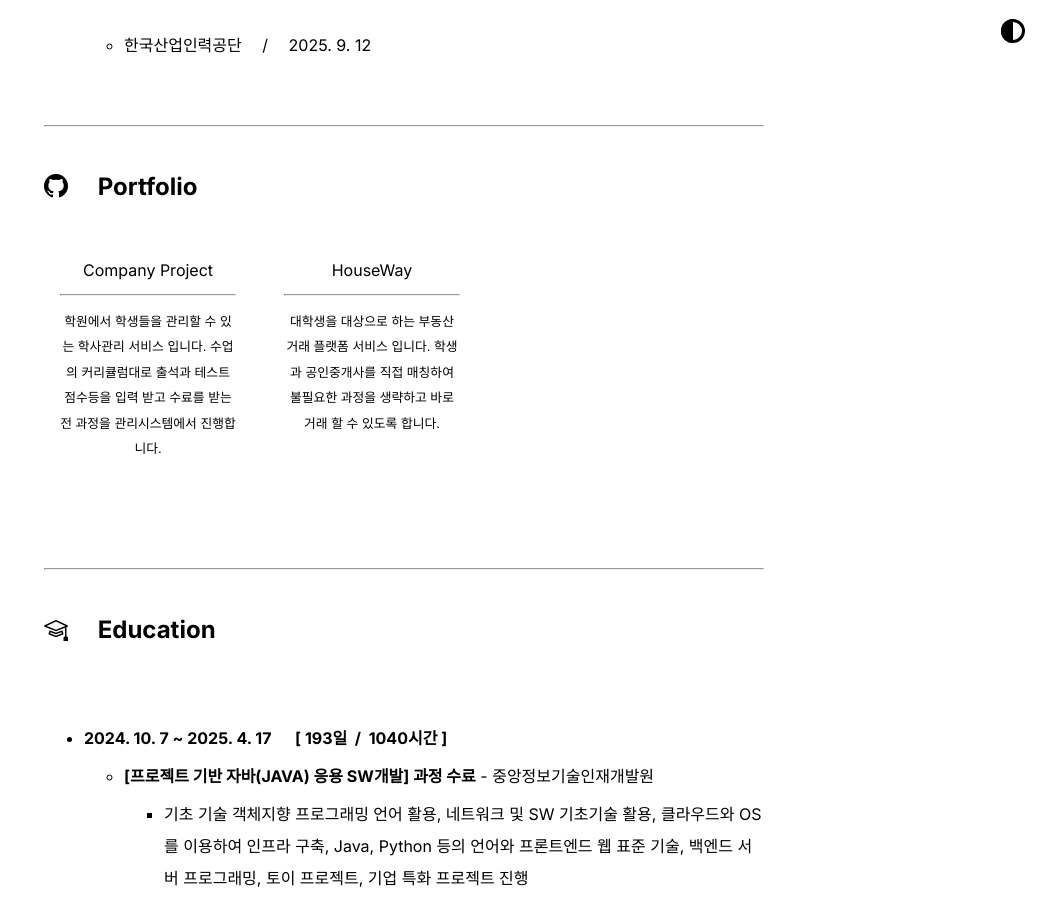
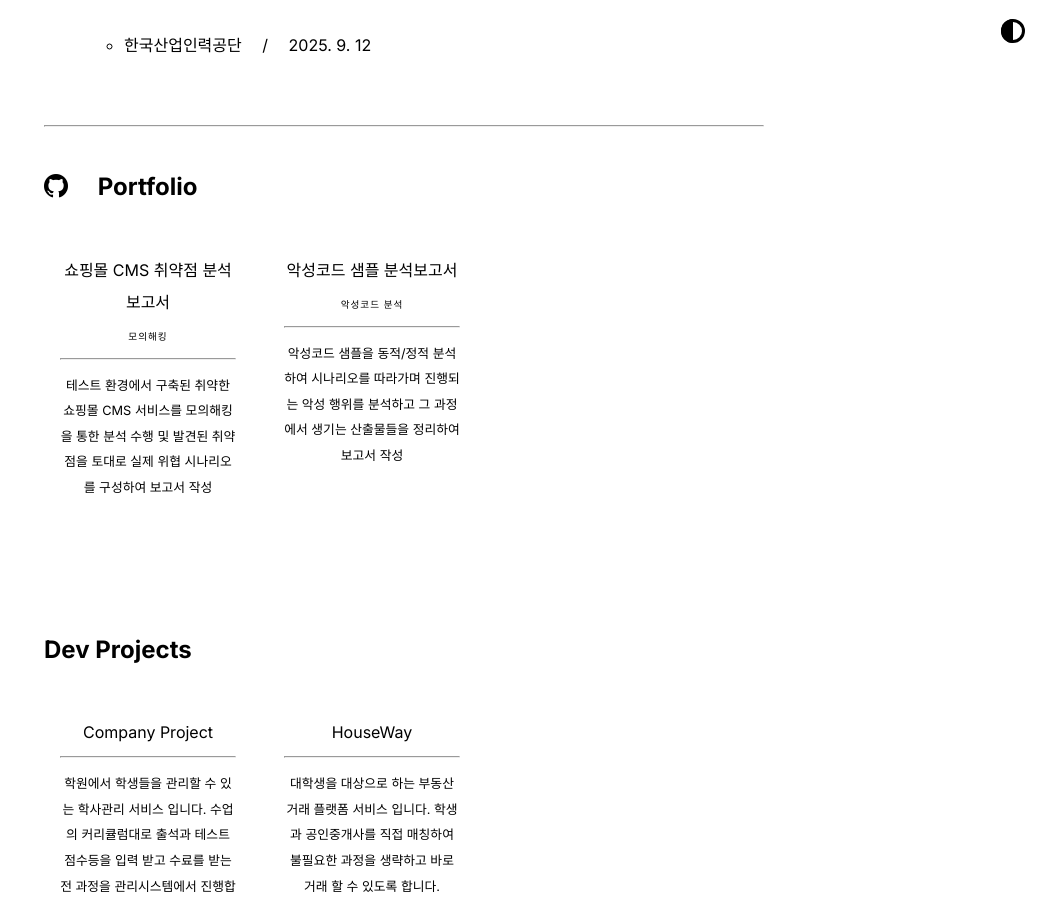
Before and after one commit to BangJeongBin/BangJeongBin.github.io, a Jekyll site: the page built from index.md, in a window 1280 px wide and 900 px high, scrolled down 1606 px. Shown: the whole window, without its empty margins (236-1280 px from the left). Built offline with Jekyll 4.4.1, drawn with Linux system fonts in a browser that asks for light colours; some of the changed text lies outside the part shown.

Commit message:
Refresh portfolio projects and sections
Add security analysis reports to the portfolio, move prior projects into a Dev Projects section, and update the career duration.

```diff
--- a/_config.yml
+++ b/_config.yml
@@ -38,9 +38,9 @@ theme_config:
   # "홈" 페이지의 옵션
   home:
     title_projects: Portfolio # 포트폴리오 섹션 제목
+    title_old_projects: Dev Projects # 이전 프로젝트 섹션 제목
     title_misc_list: Details # 기타 정보 섹션 제목
     title_blog: Blog # 블로그 섹션 제목
-    title_old_projects: Old Projects # 이전 프로젝트 섹션 제목
 
 soopr:
   publish_token: "" # https://www.soopr.co 가입 후 공유 및 반응 기능을 개인화하기 위한 토큰 입력
--- a/_data/home.yml
+++ b/_data/home.yml
@@ -11,14 +11,17 @@ navbar_entries:
   # - title: Posts
   #   url: blog
 
+# Protfolio 섹션
 project_entries:
-  - title: Company Project
-    url: company-project
-    desc: 학원에서 학생들을 관리할 수 있는 학사관리 서비스 입니다. 수업의 커리큘럼대로 출석과 테스트 점수등을 입력 받고 수료를 받는 전 과정을 관리시스템에서 진행합니다.
+  - title: 쇼핑몰 CMS 취약점 분석보고서
+    url: https://docs.google.com/document/d/1SgHTeXvVJVViugyiAeoVCRZHdV5gNqa1DVtbioduJl0/edit?usp=sharing
+    desc: 테스트 환경에서 구축된 취약한 쇼핑몰 CMS 서비스를 모의해킹을 통한 분석 수행 및 발견된 취약점을 토대로 실제 위협 시나리오를 구성하여 보고서 작성
+    highlight: 모의해킹
 
-  - title: HouseWay
-    url: houseway
-    desc: 대학생을 대상으로 하는 부동산 거래 플랫폼 서비스 입니다. 학생과 공인중개사를 직접 매칭하여 불필요한 과정을 생략하고 바로 거래 할 수 있도록 합니다.
+  - title: 악성코드 샘플 분석보고서
+    url: https://docs.google.com/document/d/1RhfM_9fs7RR6bghvPRBISnJpgxDUVyjdjBQvp0NgF7o/edit?usp=sharing
+    desc: 악성코드 샘플을 동적/정적 분석하여 시나리오를 따라가며 진행되는 악성 행위를 분석하고 그 과정에서 생기는 산출물들을 정리하여 보고서 작성
+    highlight: 악성코드 분석
 
   # - title: Project 3
   #   url: overview-post
@@ -38,23 +41,32 @@ project_entries:
   #   url: overview-post
   #   desc: It also has a scalable vertical list (in case you need it)
 
+# Dev Projects 섹션
 old_project_entries:
-  - title: Soopr
-    url: https://www.soopr.co
-    desc: Delight your readers - add beautiful share and like buttons easily to your websites
-    highlight: NEW
+  - title: Company Project
+    url: company-project
+    desc: 학원에서 학생들을 관리할 수 있는 학사관리 서비스 입니다. 수업의 커리큘럼대로 출석과 테스트 점수등을 입력 받고 수료를 받는 전 과정을 관리시스템에서 진행합니다.
 
-  - title: Cookie
-    url: https://github.com/abhinavs/cookie
-    desc: An open source landing website with supporting pages and integrated blog
+  - title: HouseWay
+    url: houseway
+    desc: 대학생을 대상으로 하는 부동산 거래 플랫폼 서비스 입니다. 학생과 공인중개사를 직접 매칭하여 불필요한 과정을 생략하고 바로 거래 할 수 있도록 합니다.
 
-  - title: Moonwalk
-    url: https://github.com/abhinavs/moonwalk
-    desc: A fast and minimalist Jekyll blog theme with clean dark mode
+  # - title: Soopr
+  #   url: https://www.soopr.co
+  #   desc: Delight your readers - add beautiful share and like buttons easily to your websites
+  #   highlight: NEW
 
-  - title: Humangous
-    url: https://www.humangous.co
-    desc: The better people know you, the better they collaborate
+  # - title: Cookie
+  #   url: https://github.com/abhinavs/cookie
+  #   desc: An open source landing website with supporting pages and integrated blog
+
+  # - title: Moonwalk
+  #   url: https://github.com/abhinavs/moonwalk
+  #   desc: A fast and minimalist Jekyll blog theme with clean dark mode
+
+  # - title: Humangous
+  #   url: https://www.humangous.co
+  #   desc: The better people know you, the better they collaborate
 
 footer_entries:
   - title: Home
--- a/_includes/card_list.html
+++ b/_includes/card_list.html
@@ -5,7 +5,7 @@
       <a href="{{ item.url }}">
         <span class="header">
           {{ item.title }}
-
+          <br>
           {% if item.highlight %}
             <mark>{{ item.highlight }}</mark>
           {% endif %}
--- a/_includes/career_list.html
+++ b/_includes/career_list.html
@@ -1,6 +1,6 @@
 <ul>
     <li>
-        <h3>[보안관제 및 운영] &ensp;&ensp; 2025 .12 ~ 재직중 (10개월)</h3>
+        <h3>[보안관제 및 운영] &ensp;&ensp; 2025 .12 ~ 재직중 (11개월)</h3>
         <h4>(주)이글루코퍼레이션  - 인프라사업팀 / 사원</h4>
         <ul>
             <li>
--- a/_layouts/home.html
+++ b/_layouts/home.html
@@ -42,6 +42,12 @@ layout: default
   {% include card_list.html collection=site.data.home.project_entries %}
 {% endif %}<br>
 
+<!-- Dev Projects -->
+{% if site.theme_config.show_old_projects == true %}
+  <h2>{{ site.theme_config.home.title_old_projects }}</h2>
+  {% include card_list.html collection=site.data.home.old_project_entries %}
+{% endif %}<br>
+
 <hr>
 
 <!-- 학력 리스트 -->
@@ -66,13 +72,6 @@ layout: default
 <h2><i class="bi bi-display"></i>&emsp; Learning Archive</h2><br>
 {% include activities_list.html %}<br>
 
-<!-- Old Projects -->
-<!-- {% if site.theme_config.show_old_projects == true %}
-  <h2>{{ site.theme_config.home.title_old_projects }}</h2>
-  {% include card_list.html collection=site.data.home.old_project_entries %}
-{% endif %}<br> -->
-
-
 {% if site.theme_config.show_footer == true %}
   <footer>
     <div class="dashed"></div>
```
